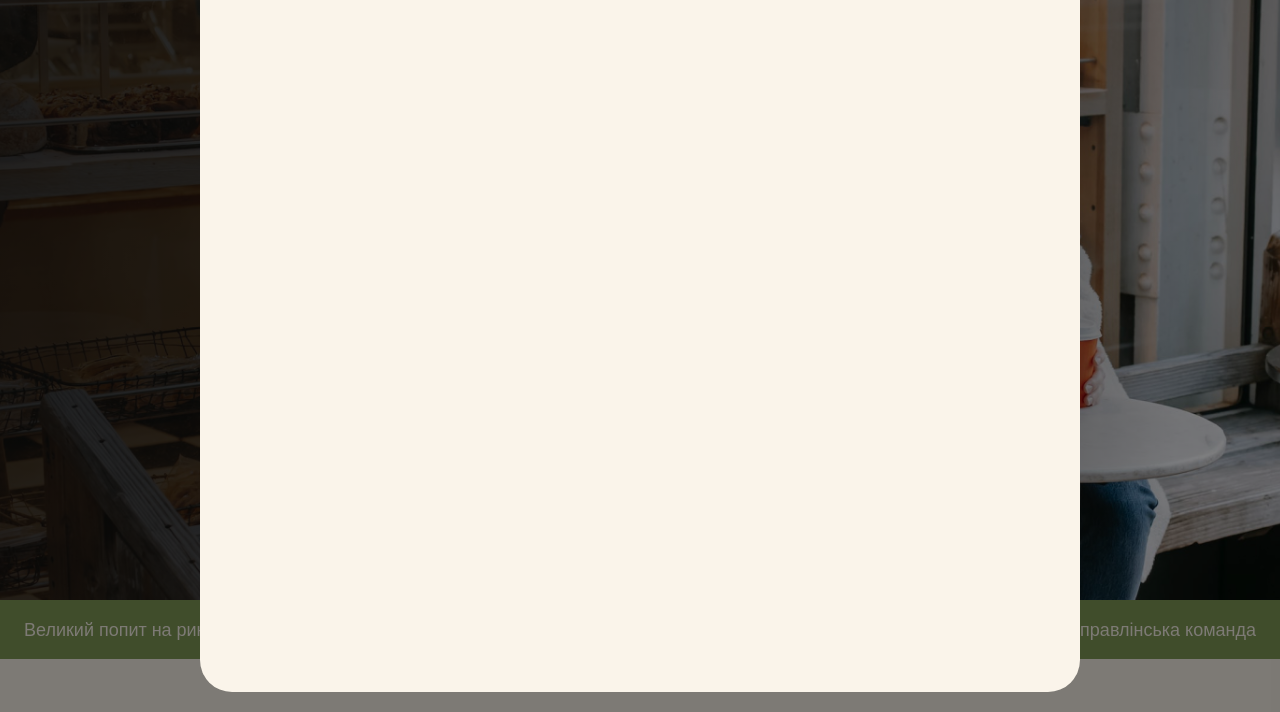
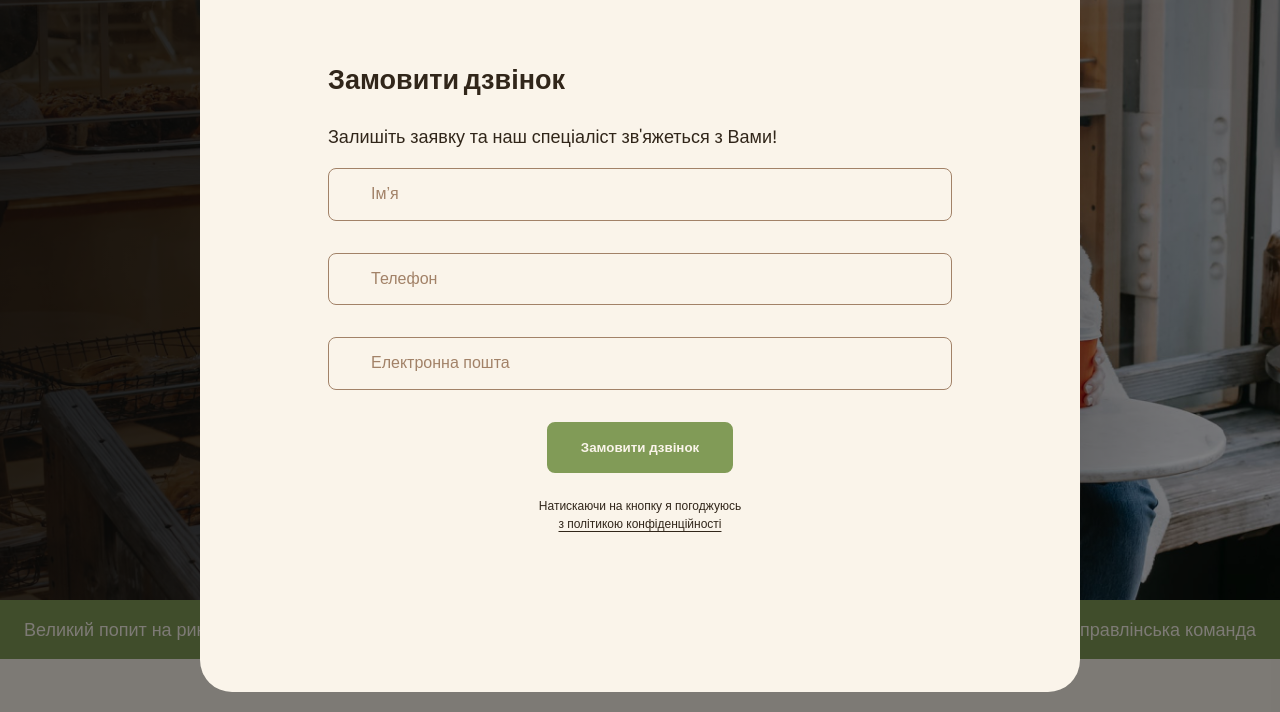
Before and after one commit to diffi12/genius.space, a plain HTML site: page index.html in a window 1280 px wide. Shown: the part 88-800 px from the top of the page. Drawn offline with Linux system fonts and the light colour scheme.

Commit message:
added form

```diff
--- a/index.html
+++ b/index.html
@@ -2,7 +2,7 @@
 <html lang="uk">
   <head>
     <meta charset="UTF-8" />
-    <meta name="viewport" content="width=device-width, initial-scale=1.0" />
+    <meta name="viewport" content="width=device-width, initial-scale=1.0"/>
     <title>Сучасна пекарня</title>
     <!-- Fonts -->
     <!-- <link rel="preconnect" href="https://fonts.googleapis.com" />
@@ -12,7 +12,7 @@
       rel="stylesheet"
     /> -->
     <!-- Styles -->
-    <link rel="stylesheet" href="style.css" />
+    <link rel="stylesheet" href="style.css"/>
   </head>
   <body>
     <header class="header">
@@ -20,7 +20,7 @@
         <div class="header-container">
           <nav class="header-nav">
             <a href="/">
-              <img src="./img/logo.svg" alt="логотип" />
+              <img src="./img/logo.svg" alt="логотип"/>
             </a>
             <ul class="header-menu">
               <li>
@@ -191,6 +191,26 @@
             Приєднуйся до мережі пекарень
           </h2>
           <p>Заповни форму, щоб ми звʼязались з тобою!</p>
+          <form name="modal-form" autocomplete="off">
+
+          <div class="form-field">
+            <label class="form-label visually-hidden" for="user-name"></label>
+          <input class="form-input" id="user-name" name="user-name" placeholder="Ім’я" type="text">
+          </div>
+
+          <div class="form-field">
+            <label class="form-label visually-hidden" for="user-tel"></label>
+          <input class="form-input" id="user-tel" name="user-tel" placeholder="Телефон" type="tel">
+          </div>
+
+          <div class="form-field">
+            <label class="form-label visually-hidden" for="user-email"></label>
+          <input class="form-input" id="user-email" name="user-email" placeholder="Електронна пошта" type="email">
+          </div>
+
+          <button class="button form-button" type="submit">Замовити дзвінок</button>
+          <p class="form-terms">Натискаючи на кнопку я погоджуюсь <a class="form-terms-link" href="#">з політикою конфіденційності</a></p>
+        </form>
             </div>
           <iframe
             class="contact-map"
@@ -269,6 +289,28 @@
     <div class="backdrop">
       <div class="modal">
         <button class="modal-btn-close" type="button">Close</button>
+        <h2>Замовити дзвінок</h2>
+        <p>Залишіть заявку та наш спеціаліст зв'яжеться з Вами!</p>
+        <form name="modal-form" autocomplete="off" novalidate>
+
+          <div class="form-field">
+            <label class="form-label visually-hidden" for="user-name"></label>
+          <input class="form-input" id="user-name" name="user-name" placeholder="Ім’я" type="text">
+          </div>
+
+          <div class="form-field">
+            <label class="form-label visually-hidden" for="user-tel"></label>
+          <input class="form-input" id="user-tel" name="user-tel" placeholder="Телефон" type="tel">
+          </div>
+
+          <div class="form-field">
+            <label class="form-label visually-hidden" for="user-email"></label>
+          <input class="form-input" id="user-email" name="user-email" placeholder="Електронна пошта" type="email">
+          </div>
+
+          <button class="button form-button" type="submit">Замовити дзвінок</button>
+          <p class="form-terms">Натискаючи на кнопку я погоджуюсь <a class="form-terms-link" href="#">з політикою конфіденційності</a></p>
+        </form>
       </div>
     </div>
     <script src="js/modal.js"></script>
--- a/style.css
+++ b/style.css
@@ -512,8 +512,10 @@ ul {
   height: 100%;
   max-width: 880px;
   max-width: 880px;
+  padding: 128px;
   background-color: var(--color-primery-light);
   border-radius: 32px;
+  overflow: auto;
 }
 
 .modal-btn-close {
@@ -521,3 +523,57 @@ ul {
   top: 40px;
   right: 40px;
 }
+
+/* form */
+
+.form-field{
+  margin-bottom: 32px;
+}
+
+.form-label{
+  display: block;
+  top: 16px;
+  left: 42px;
+}
+
+.form-input{
+  padding: 16px 42px;
+  width: 100%;
+    font-size: 16px;
+  line-height: 1.17;
+  border: 1px solid var(--color-secondary-dark);
+  border-radius: 8px;
+  background-color: transparent;
+}
+
+.form-input:hover{
+  border-color: var(--color-brand-normal);
+  outline: none;
+}
+
+.form-input::placeholder {
+  color: var(--color-secondary-dark);
+}
+
+.form-input:focus::placeholder{
+ color: var(--color-primery-dark);
+}
+
+.form-button{
+  display: block;
+  margin: 0 auto 24px;
+}
+
+.form-terms{
+  margin: 0 auto;
+  max-width: 220px;
+  font-weight: 500;
+  font-size: 12px;
+  line-height: 1.5;
+  text-align: center;
+}
+
+.form-terms-link{
+  color: var(--color-primery-dark);
+  text-underline-offset: 3px;
+}
```
